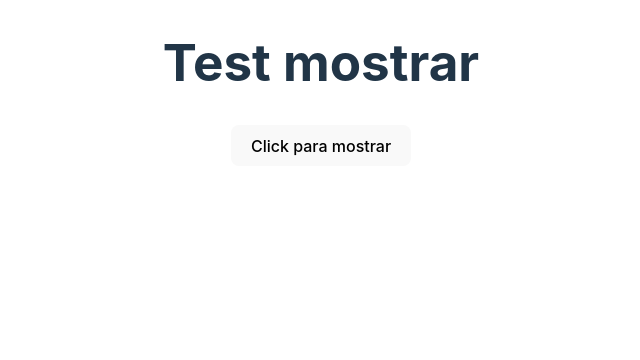
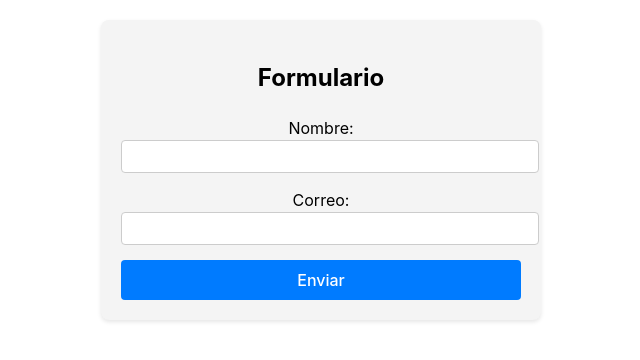
Before and after one commit to mgltorsa/ReactJS-I, a React (Vite) app in the folder curso-react/: page / in a window 1280 px wide. Shown: the top 360 px of the page, without its empty margins (319-959 px from the left). Built offline with nearby package versions, Linux system fonts and the light colour scheme.

Commit message:
Added formulario

```diff
--- a/curso-react/src/App.jsx
+++ b/curso-react/src/App.jsx
@@ -1,14 +1,10 @@
-import { useState } from "react";
 import "./App.css";
+import Formulario from "./components/Form";
 
 function App() {
-  const [mostrar, setMostrar] = useState(false)
-
   return (
     <>
-      <h1>Test mostrar</h1>
-      <button onClick={() => setMostrar(!mostrar)}>Click para mostrar</button>
-      {mostrar && <p>Existo</p>}
+      <Formulario />
     </>
   );
 }
--- /dev/null
+++ b/curso-react/src/components/Form/formulario.css
@@ -0,0 +1,51 @@
+.container {
+    max-width: 400px;
+    margin: 20px auto;
+    padding: 20px;
+    background-color: #f4f4f4;
+    border-radius: 8px;
+    box-shadow: 0 2px 4px rgba(0, 0, 0, 0.1);
+  }
+
+  .titulo {
+    text-align: center;
+    margin-bottom: 20px;
+    font-size: 24px;
+    color:black;
+  }
+
+  .form {
+    display: flex;
+    flex-direction: column;
+  }
+
+  .input-group {
+    margin-bottom: 15px;
+  }
+
+  .label {
+    color: black;
+    margin-bottom: 5px;
+  }
+
+  .input {
+    width: 100%;
+    padding: 8px;
+    border: 1px solid #ccc;
+    border-radius: 4px;
+  }
+
+  .btn {
+    width: 100%;
+    padding: 10px;
+    background-color: #007bff;
+    color: #fff;
+    border: none;
+    border-radius: 4px;
+    cursor: pointer;
+    transition: background-color 0.3s ease;
+  }
+
+  .btn:hover {
+    background-color: #0056b3;
+  }
--- /dev/null
+++ b/curso-react/src/components/Form/index.jsx
@@ -0,0 +1,52 @@
+import { useState } from 'react';
+import './formulario.css'; // Importamos el archivo de estilos CSS
+
+const Formulario = () => {
+  const [formulario, setFormulario] = useState({
+    nombre: '',
+    correo: '',
+  });
+
+  const handleChange = (event) => {
+    const { name, value } = event.target;
+    setFormulario({ ...formulario, [name]: value });
+  };
+
+  const handleSubmit = (event) => {
+    event.preventDefault();
+    console.log('Formulario enviado:', formulario);
+  };
+
+  return (
+    <div className="container">
+      <h2 className="titulo">Formulario</h2>
+      <form onSubmit={handleSubmit} className="form">
+        <div className="input-group">
+          <label htmlFor="nombre" className="label">Nombre:</label>
+          <input
+            type="text"
+            id="nombre"
+            name="nombre"
+            value={formulario.nombre}
+            onChange={handleChange}
+            className="input"
+          />
+        </div>
+        <div className="input-group">
+          <label htmlFor="correo" className="label">Correo:</label>
+          <input
+            type="email"
+            id="correo"
+            name="correo"
+            value={formulario.correo}
+            onChange={handleChange}
+            className="input"
+          />
+        </div>
+        <button type="submit" className="btn">Enviar</button>
+      </form>
+    </div>
+  );
+};
+
+export default Formulario;
```
